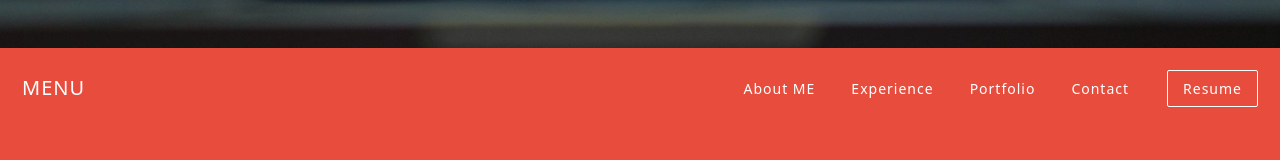
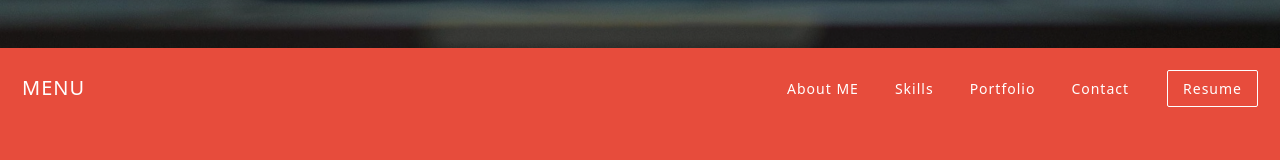
Before and after one commit to AhmedTitef/myportfolio, a plain HTML site: page index.html in a window 1280 px wide. Shown: the part 752-912 px from the top of the page. Drawn offline with nearby package versions, Linux system fonts and the light colour scheme.

Commit message:
Update skills tab

```diff
--- a/index.html
+++ b/index.html
@@ -73,7 +73,7 @@
             <a class="nav-link active" aria-current="page" href="#about">About ME</a>
           </li>
           <li class="nav-item">
-            <a class="nav-link" href="#skills">Experience</a>
+            <a class="nav-link" href="#skills">Skills</a>
           </li>
           <li class="nav-item">
             <a class="nav-link" href="#portfolio">Portfolio</a>
```
